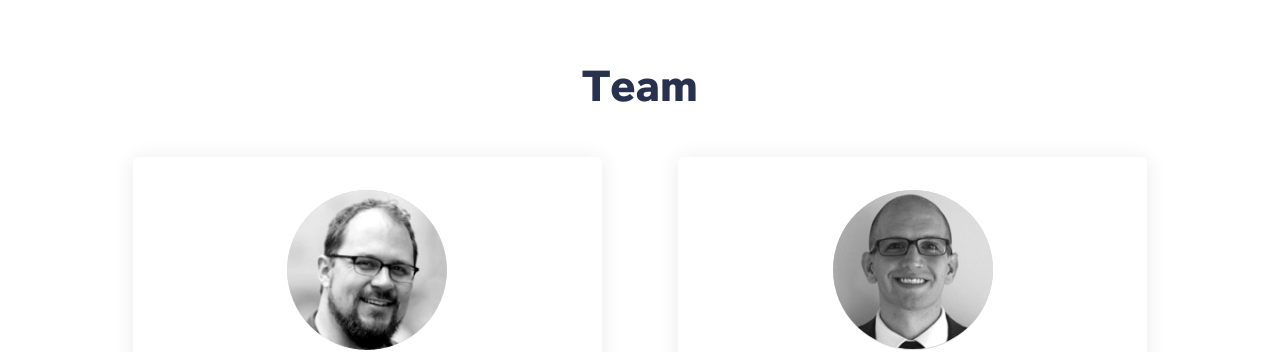
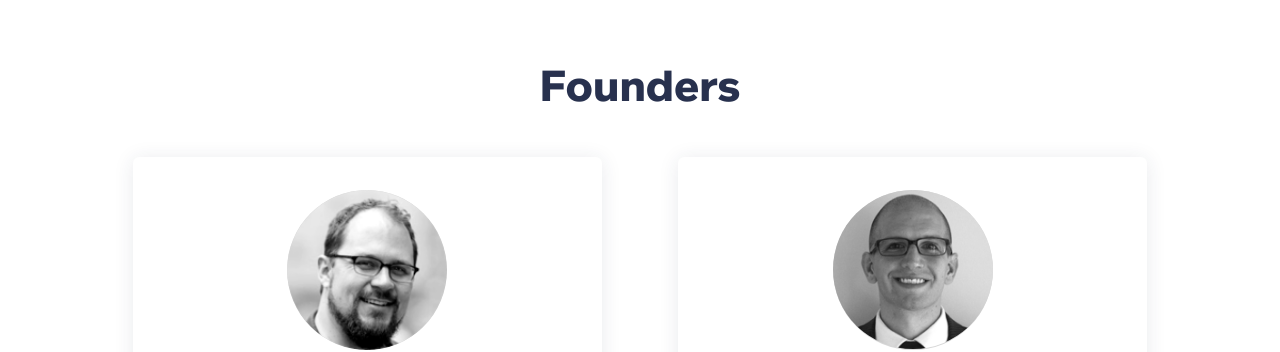
Before and after one commit to reach-sh/reach-sh-website, a plain HTML site: page index.html in a window 1280 px wide. Shown: the part 1703-2055 px from the top of the page. Drawn offline with Linux system fonts and the light colour scheme; files whose address does not match are found by name.

Commit message:
Changed Team to Founders

```diff
--- a/index.html
+++ b/index.html
@@ -132,7 +132,7 @@
 </section>
 <section class="team-wrap">
     <div class="container">
-        <h2>Team</h2>
+        <h2>Founders</h2>
         <div class="columns is-tablet">
             <div class="column is-5">
                 <div class="team-img">
```
